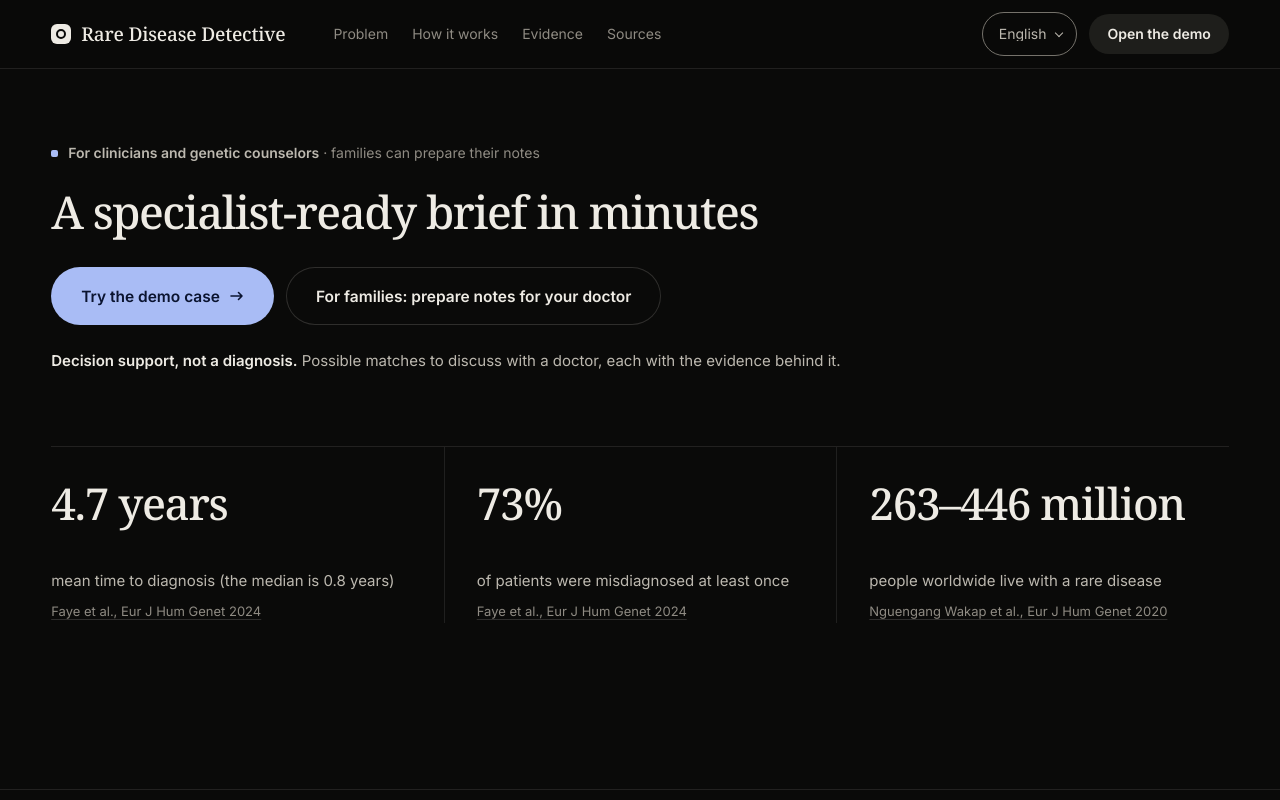
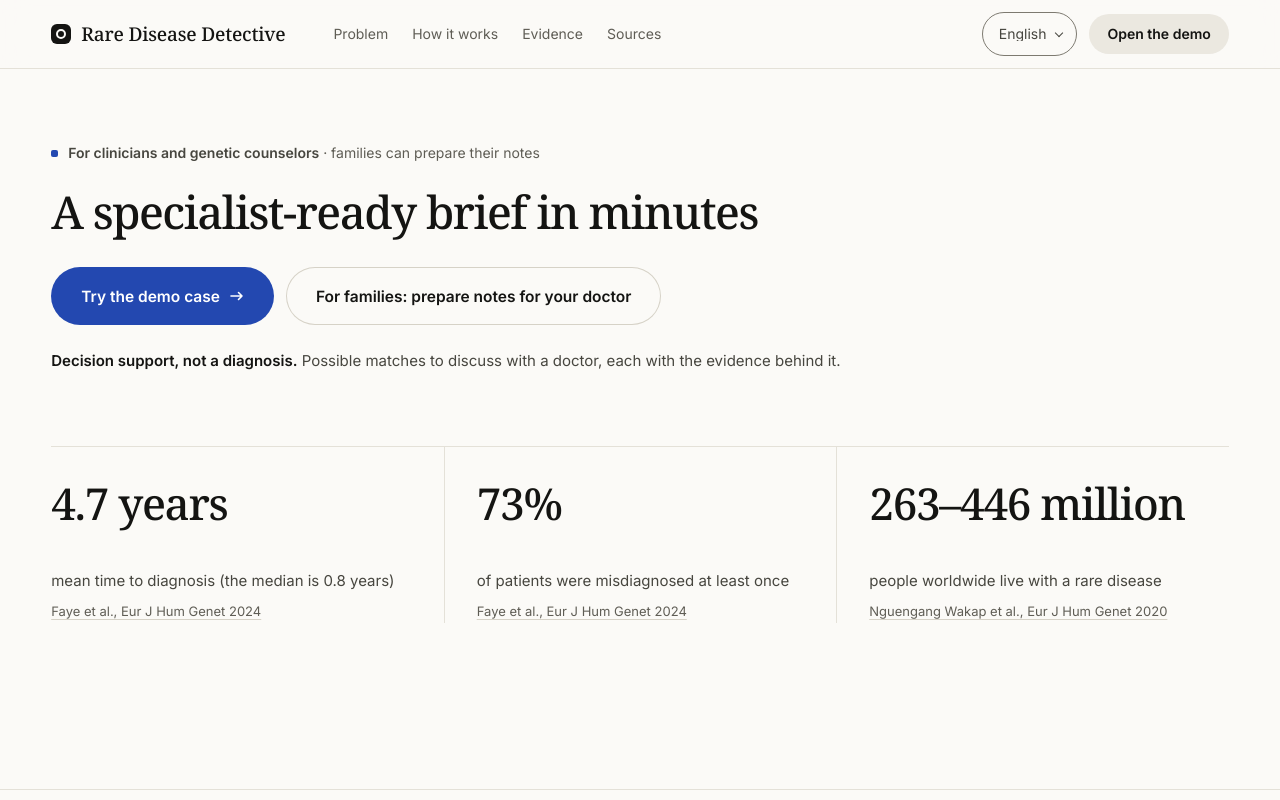
Before and after one commit to Ian18858863/hackachusetts-2026, a React (Vite) app in the folder landing/: page / in a window 1280 px wide. Shown: the top 800 px of the page. Built offline with nearby package versions, Linux system fonts and the light colour scheme.

Commit message:
T35b (A): landing in the app's warm paper light theme, no dark theme (T35)

```diff
--- a/landing/index.html
+++ b/landing/index.html
@@ -3,8 +3,8 @@
   <head>
     <meta charset="UTF-8" />
     <meta name="viewport" content="width=device-width, initial-scale=1, viewport-fit=cover" />
-    <meta name="color-scheme" content="dark" />
-    <meta name="theme-color" content="#0a0a09" />
+    <meta name="color-scheme" content="light" />
+    <meta name="theme-color" content="#fbfaf7" />
     <meta
       name="description"
       content="Turn years of scattered notes into a specialist-ready brief in minutes. Rare Disease Detective finds the medical features in a plain-language symptom history and lists possible rare conditions to discuss with a doctor, with the evidence behind each. Decision support, not a diagnosis."
--- a/landing/src/styles.css
+++ b/landing/src/styles.css
@@ -1,35 +1,37 @@
 /*
  * Landing page styles, v2 (T35; docs/ART_DIRECTION.md "v2").
- * One dark, calm theme: near-black page, warm off-white text, four grey steps.
+ * One light theme (T35b): the app's warm paper page and ink text.
  * Two semantic accents only, shared with the app: --accent for the primary
  * action, --attention for needs-attention (unused here). Red only for errors.
  * Type: Noto Serif (and Noto Serif SC/JP/KR per language) at weight 500 for
  * every heading and number; Inter 400/600 for everything else.
  *
- * Contrast on --bg #0a0a09 (WCAG 2.2, computed): --ink #eeebe4 16.6:1,
- * --ink-2 #bcb8af 10.0:1, --ink-3 #8f8b83 5.8:1, --accent #a9bcf5 10.6:1,
- * --accent-ink #0b1430 on --accent 9.7:1, --ink-3 on --surface #161614 5.3:1.
+ * Contrast: see the :root block below (computed, WCAG 2.2).
  *
  * Names match the app's token names (--ink, --hair, --surface ...) so shared
  * components such as ui/Dropdown render correctly on this sheet.
  */
 :root {
-  --bg: #0a0a09;
-  --bg-1: #10100f;
-  --surface: #161614;
-  --surface-2: #1e1e1b;
-  --ink: #eeebe4;
-  --ink-2: #bcb8af;
-  --ink-3: #8f8b83;
-  --hair: rgba(238, 235, 228, 0.1);
-  --hair-2: rgba(238, 235, 228, 0.16);
-  --mark-none: #75726b; /* control borders: 4.1:1 on --bg */
+  /* T35b: warm paper light theme, the same values as app/src/styles/tokens.css.
+     Contrast on --bg #fbfaf7: --ink 17.7:1, --ink-2 9.1:1, --ink-3 6.3:1,
+     white on --accent #2348b0 8.0:1, --mark-none control borders 4.1:1. */
+  --bg: #fbfaf7;
+  --bg-1: #f2f0ea;
+  --surface: #f2f0ea;
+  --surface-2: #ebe8e0;
+  --ink: #141412;
+  --ink-2: #47463f;
+  --ink-3: #5f5d55;
+  --hair: #e4e1d8;
+  --hair-2: #d6d2c7;
+  --mark-none: #7d7a70;
   --color-border-strong: var(--mark-none);
-  --accent: #a9bcf5;
-  --accent-ink: #0b1430;
-  --attention: #e6c27c;
-  --focus: #a9bcf5;
-  --on-dark: #0a0a09;
+  --accent: #2348b0;
+  --accent-ink: #ffffff;
+  --accent-deep: #1a3a94;
+  --attention: #7a5200;
+  --focus: #2348b0;
+  --on-dark: #ffffff;
 
   --f-display: 'Noto Serif', var(--f-cjk-serif), Georgia, serif;
   --f-text: 'Inter', system-ui, -apple-system, 'Segoe UI', var(--f-cjk-sans), sans-serif;
@@ -53,7 +55,7 @@
   --s-7: 48px; --s-8: 64px; --s-9: 96px; --s-10: 128px;
   --section: clamp(96px, 13vw, 200px);
   --r-s: 10px; --r-m: 16px; --r-l: 22px; --r-xl: 30px; --r-pill: 999px;
-  --shadow-pop: 0 24px 48px -16px rgba(0, 0, 0, 0.6), 0 0 0 1px rgba(238, 235, 228, 0.04);
+  --shadow-pop: 0 18px 40px -18px rgba(20, 20, 18, 0.22), 0 2px 6px rgba(20, 20, 18, 0.05);
   --z-pop: 10; --z-overlay: 200;
   --tap-min: 44px;
 
@@ -65,7 +67,7 @@
   --content: 1328px;
   --gutter: clamp(16px, 4vw, 56px);
   --topbar-h: 68px;
-  color-scheme: dark;
+  color-scheme: light;
 }
 
 /* ---- reset and base ------------------------------------------------------- */
@@ -100,7 +102,7 @@
 img { display: block; max-width: 100%; height: auto; }
 a { color: inherit; text-underline-offset: 3px; text-decoration-thickness: 1px; }
 :focus-visible { outline: 2px solid var(--focus); outline-offset: 3px; border-radius: 6px; }
-::selection { background: rgba(169, 188, 245, 0.3); }
+::selection { background: #ebeffa; }
 .sr-only {
   position: absolute; width: 1px; height: 1px; padding: 0; margin: -1px;
   overflow: hidden; clip: rect(0, 0, 0, 0); white-space: nowrap; border: 0;
@@ -144,7 +146,7 @@
 .btn:hover::before, .btn:focus-visible::before { transform: translate(-50%, -50%) scale(1); }
 .btn:hover, .btn:focus-visible { color: var(--btn-ink-fg); }
 .btn:active { transform: scale(0.97); }
-.btn-primary { --btn-bg: var(--accent); --btn-fg: var(--accent-ink); --btn-ink: var(--ink); --btn-ink-fg: var(--bg); }
+.btn-primary { --btn-bg: var(--accent); --btn-fg: var(--accent-ink); --btn-ink: var(--accent-deep); --btn-ink-fg: #ffffff; }
 .btn-ghost {
   --btn-bg: transparent; --btn-fg: var(--ink);
   box-shadow: inset 0 0 0 1px var(--hair-2);
@@ -163,7 +165,7 @@
 /* ---- header ---------------------------------------------------------------- */
 .top {
   position: sticky; top: 0; z-index: var(--z-pop);
-  background: rgba(10, 10, 9, 0.82);
+  background: rgba(251, 250, 247, 0.86);
   -webkit-backdrop-filter: blur(14px); backdrop-filter: blur(14px);
   border-bottom: 1px solid var(--hair);
 }
@@ -246,7 +248,7 @@
   background: var(--surface);
   box-shadow: inset 0 0 0 1px var(--hair);
 }
-.proof img { width: min(100%, 657px); border-radius: var(--r-l); box-shadow: 0 30px 60px -30px rgba(0, 0, 0, 0.8); }
+.proof img { width: min(100%, 657px); border-radius: var(--r-l); box-shadow: 0 30px 60px -30px rgba(20, 20, 18, 0.35); }
 .proof figcaption { margin-top: var(--s-4); max-width: 82ch; font-size: var(--t-xs); color: var(--ink-3); }
 
 /* how it works: numbered steps, the panel beside them */
```
